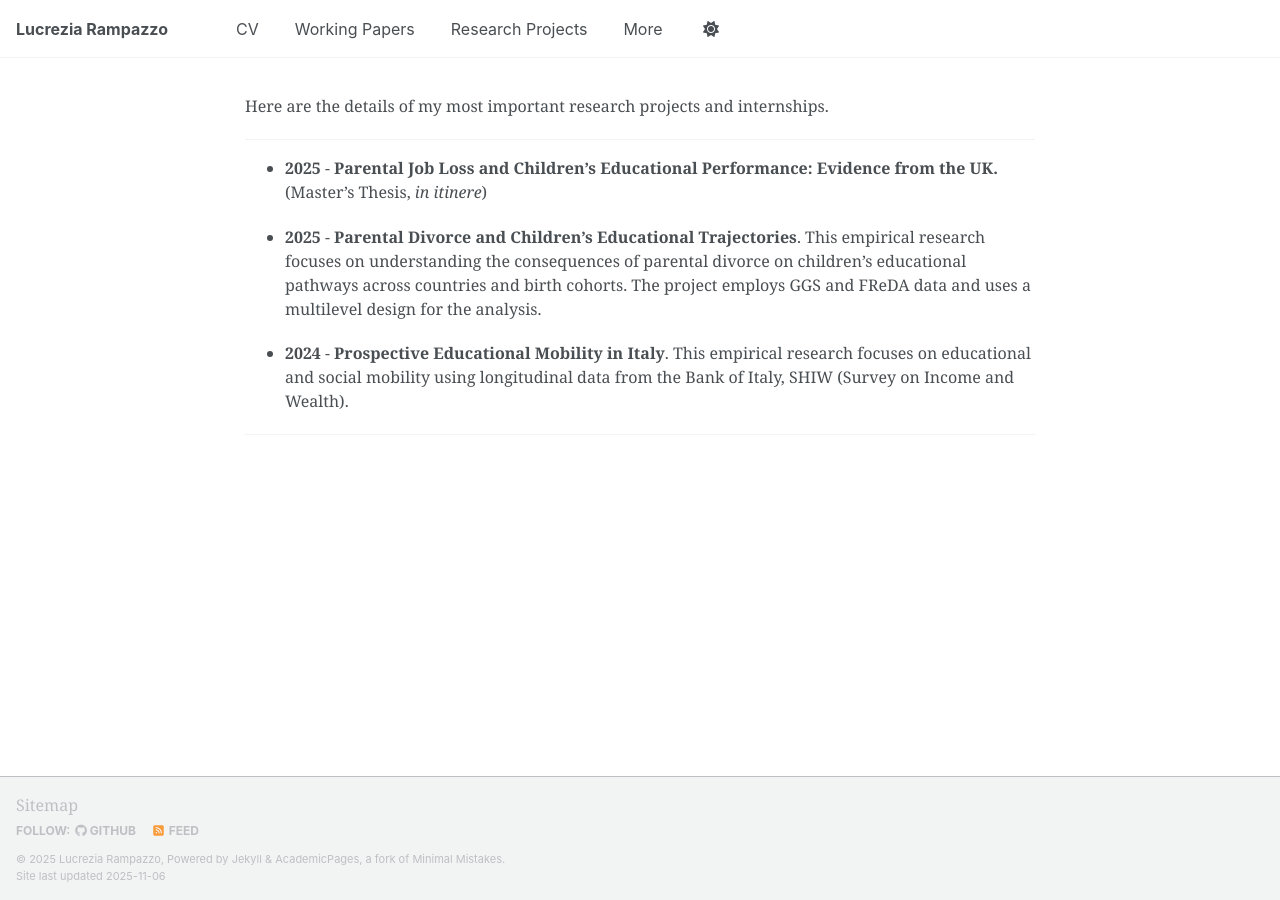
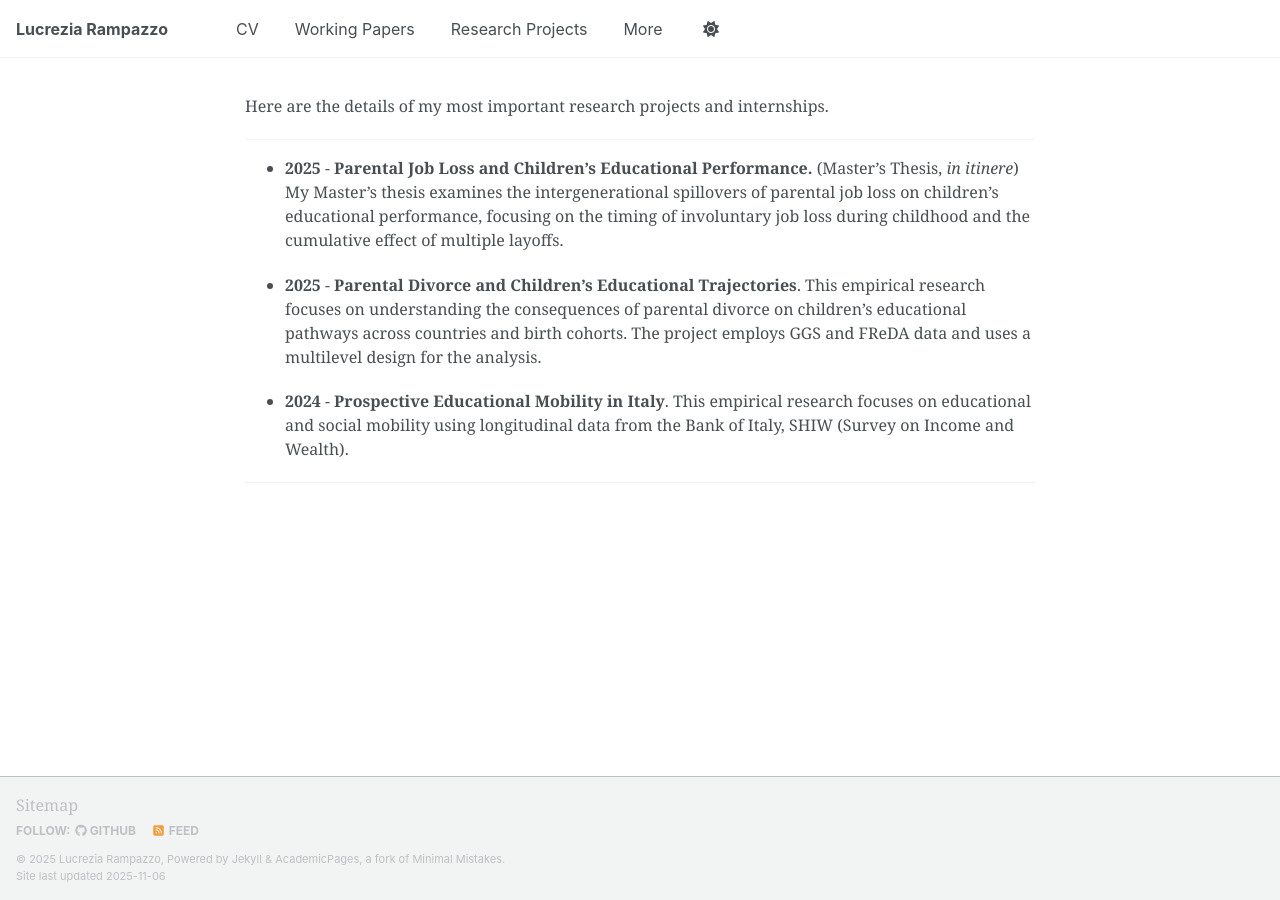
Before and after one commit to LucreziaRampazzo/lucreziarampazzo.github.io, a Jekyll site: the page built from _pages/research-projects.md, in a window 1280 px wide. Built offline with Jekyll 4.4.1, drawn with Linux system fonts in a browser that asks for light colours; a script that is not in the unit is left out.

Commit message:
Update research-projects.md

```diff
--- a/_pages/research-projects.md
+++ b/_pages/research-projects.md
@@ -7,7 +7,7 @@ description: "Research Projects and Internships"
 Here are the details of my most important research projects and internships.
 
 ---
-* **2025** - **Parental Job Loss and Children's Educational Performance: Evidence from the UK.** (Master's Thesis, _in itinere_)
+* **2025** - **Parental Job Loss and Children's Educational Performance.** (Master's Thesis, _in itinere_) My Master's thesis examines the intergenerational spillovers of parental job loss on children’s educational performance, focusing on the timing of involuntary job loss during childhood and the cumulative effect of multiple layoffs.
 
 * **2025** - **Parental Divorce and Children's Educational Trajectories**. This empirical research focuses on understanding the consequences of parental divorce on children's educational pathways across countries and birth cohorts. The project employs GGS and FReDA data and uses a multilevel design for the analysis.
 
```
